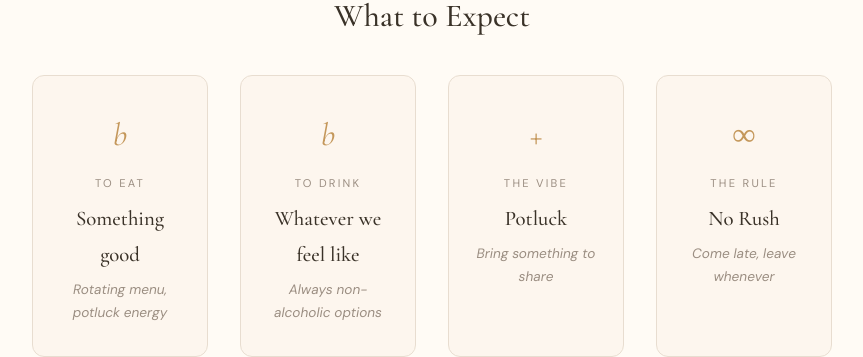
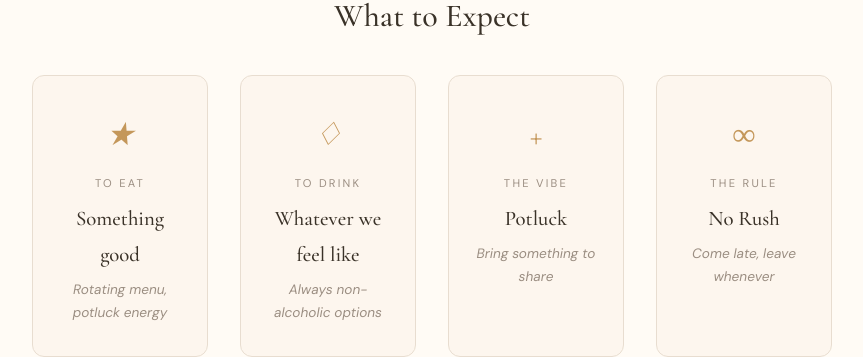
Before and after one commit to Masha-L/masha-l.github.io, a Jekyll site: the page the-last-saturday/index.html, which Jekyll copies as it is, in a window 1280 px wide and 900 px high, scrolled down 1234 px. Shown: the part 145-502 px from the top of the window, without its empty margins (208-1071 px from the left). Built offline with Jekyll 4.4.1, drawn with Linux system fonts in a browser that asks for light colours.

Commit message:
fix: distinct icons for eat/drink cards

```diff
--- a/the-last-saturday/index.html
+++ b/the-last-saturday/index.html
@@ -448,13 +448,13 @@
       <h2 class="section-title fade-in">What to Expect</h2>
       <div class="details-grid">
         <div class="detail-card fade-in fade-in-delay-1">
-          <div class="detail-icon">b</div>
+          <div class="detail-icon">&#9733;</div>
           <div class="detail-label">To Eat</div>
           <div class="detail-value">Something good</div>
           <div class="detail-note">Rotating menu, potluck energy</div>
         </div>
         <div class="detail-card fade-in fade-in-delay-2">
-          <div class="detail-icon">b</div>
+          <div class="detail-icon">&#9826;</div>
           <div class="detail-label">To Drink</div>
           <div class="detail-value">Whatever we feel like</div>
           <div class="detail-note">Always non-alcoholic options</div>
```
